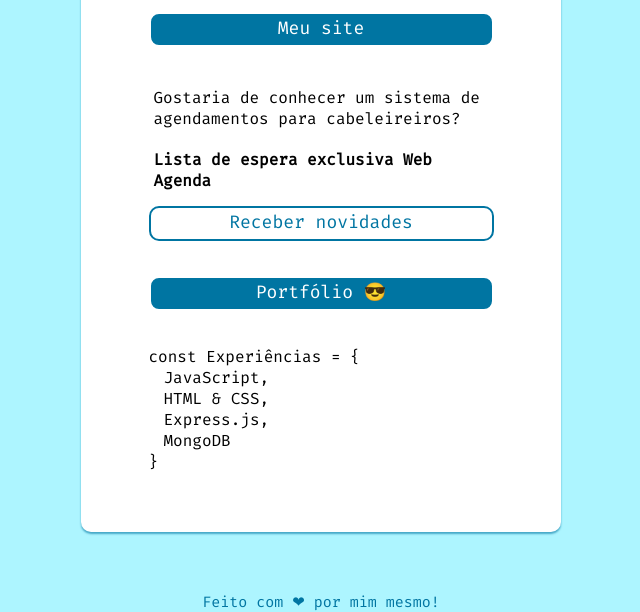
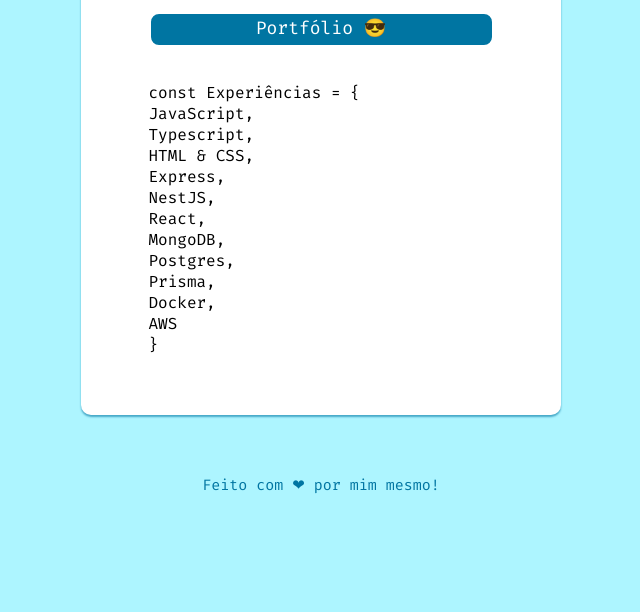
Before and after one commit to abnerpersio/links, a plain HTML site: page index.html in a window 1280 px wide. Shown: the part 305-917 px from the top of the page, without its empty margins (319-959 px from the left). After the commit the page ends 825 px from the top, so only its background shows below. Drawn offline with nearby package versions, Linux system fonts and the light colour scheme.

Commit message:
update index.html

```diff
--- a/index.html
+++ b/index.html
@@ -36,16 +36,6 @@
 		</a>
 	</div>
 	<div class="card">
-		<div class="content">
-			<a href="https://webatom.com.br" target="blank" class="blue">Meu site</a>
-		</div>
-
-		<div class="content">
-			<p>Gostaria de conhecer um sistema de agendamentos para cabeleireiros?</p>
-			<p><b>Lista de espera exclusiva Web Agenda</b></p>
-
-			<a href="https://bit.ly/3txMrKj" target="blank" class="white">Receber novidades</a>
-		</div>
 
 		<div class="content">
 			<a href="https://abnerpersio-portfolio.vercel.app/" target="blank" class="blue">Portfólio 😎</a>
@@ -54,10 +44,17 @@
 		<div class="content">
 			<code>
 				<span>const Experiências = {</span>
-					<span class="identar">JavaScript,</span>
-					<span class="identar">HTML & CSS,</span>
-					<span class="identar">Express.js,</span>
-					<span class="identar">MongoDB</span>
+					<span class="indent">JavaScript,</span>
+					<span class="indent">Typescript,</span>
+					<span class="indent">HTML & CSS,</span>
+					<span class="indent">Express,</span>
+					<span class="indent">NestJS,</span>
+					<span class="indent">React,</span>
+					<span class="indent">MongoDB,</span>
+					<span class="indent">Postgres,</span>
+					<span class="indent">Prisma,</span>
+					<span class="indent">Docker,</span>
+					<span class="indent">AWS</span>
 					<span>}</span>
 				</code>
 		</div>
```
